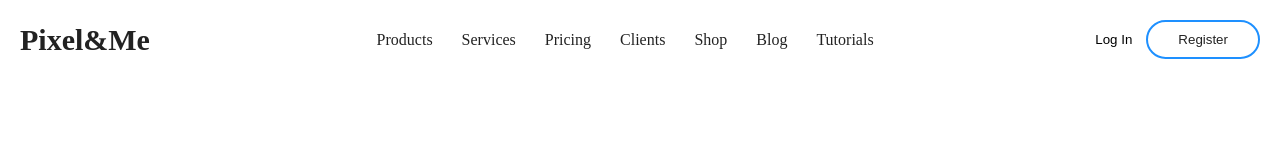
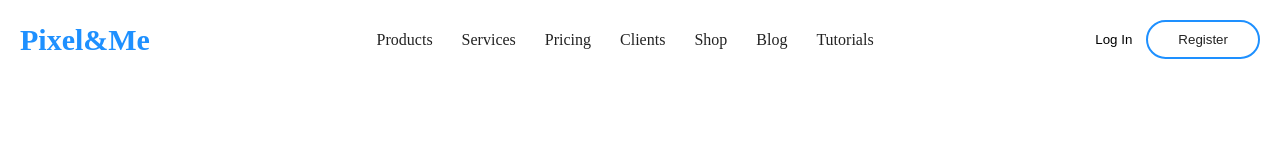
Before and after one commit to MeganGold/Navbar000, a plain HTML site: page Index.html in a window 1280 px wide. Drawn offline with Linux system fonts and the light colour scheme.

Commit message:
logo color changed

```diff
--- a/Styles.css
+++ b/Styles.css
@@ -10,7 +10,7 @@ nav {
 }
 
 nav > a {
-    color: #222;
+    color: dodgerblue;
     font-size: 30px;
     font-weight: bold;
 }
```
